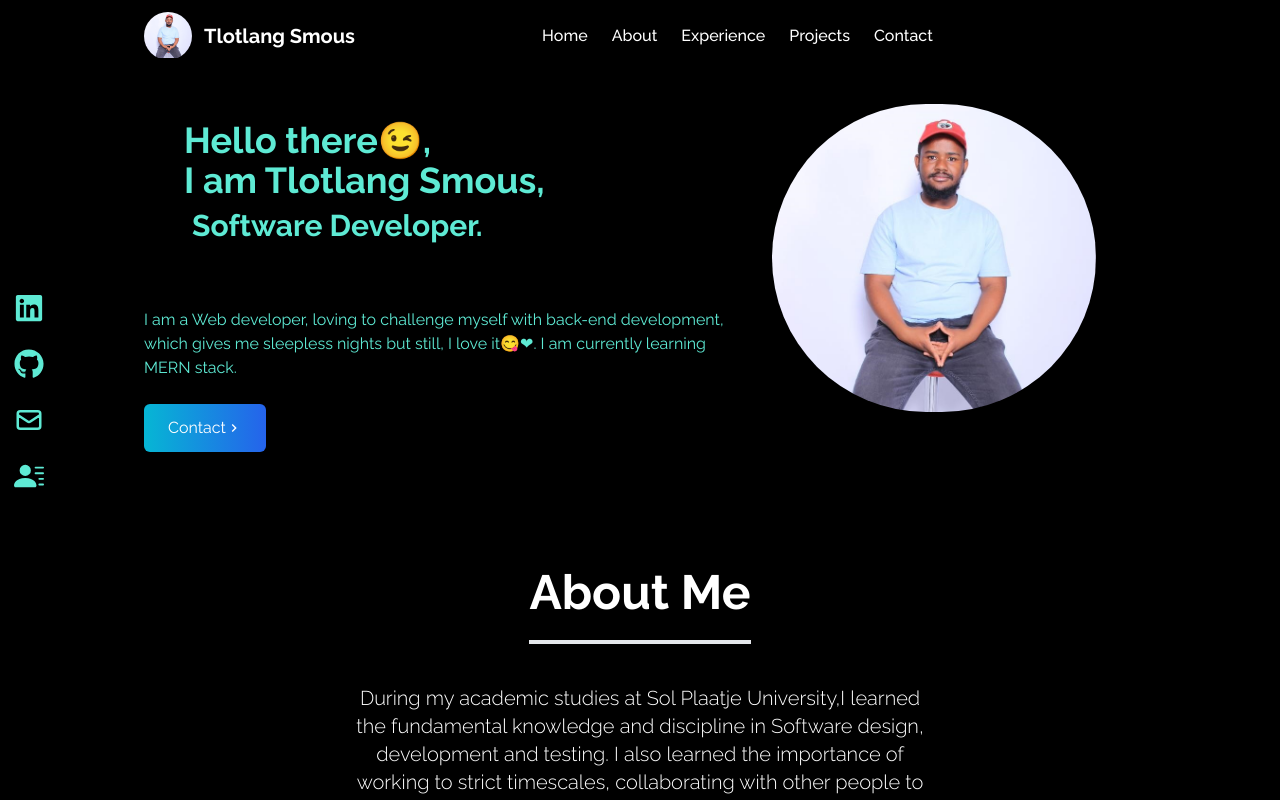
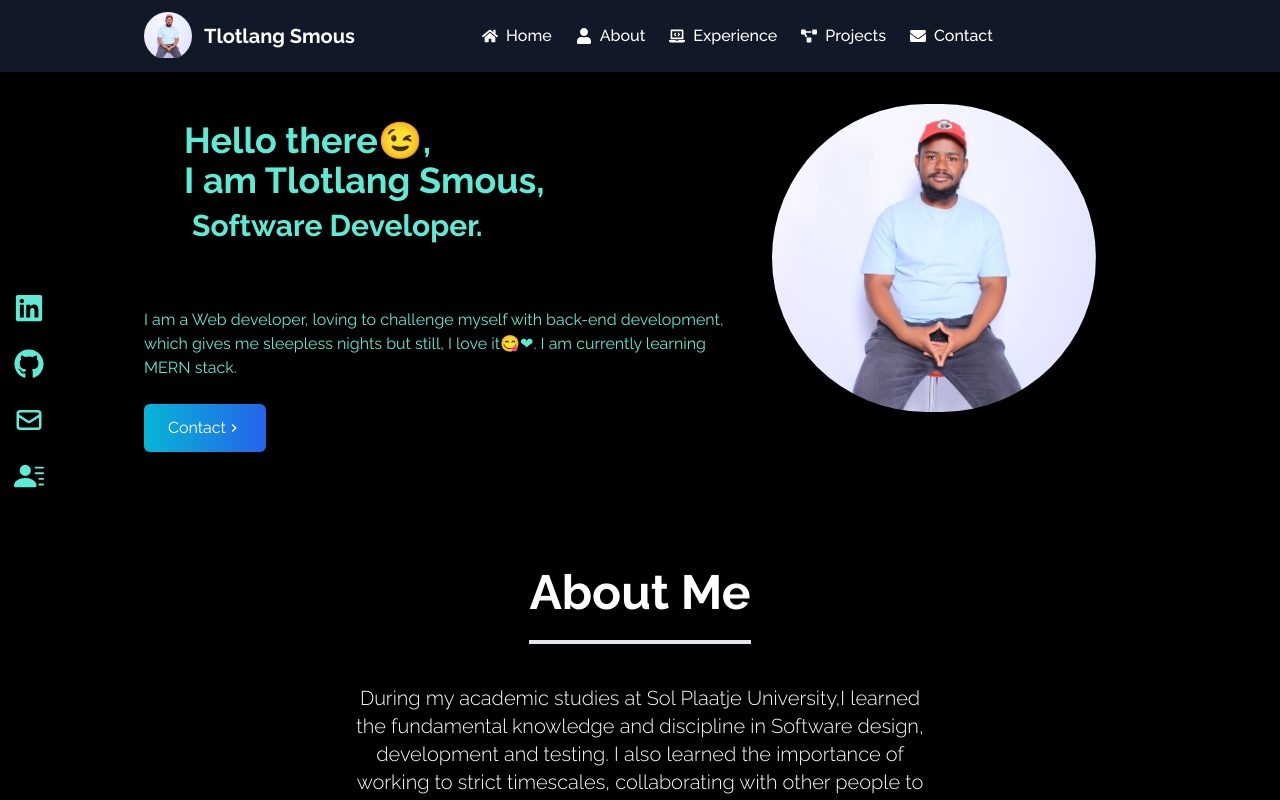
Before and after one commit to Smouzen/tlotlang-portfolio, a React (Create React App) app: page / in a window 1280 px wide. Shown: the top 800 px of the page. Built offline with nearby package versions, Linux system fonts and the light colour scheme.

Commit message:
Added icons (FaHome, FaUser, FaLaptopCode, FaProjectDiagram, FaEnvelope) to represent each section

```diff
--- a/src/components/NavBar.jsx
+++ b/src/components/NavBar.jsx
@@ -1,5 +1,5 @@
 import React, { useState } from "react";
-import { FaBars, FaTimes} from "react-icons/fa";
+import { FaBars, FaTimes, FaHome, FaUser, FaLaptopCode, FaProjectDiagram, FaEnvelope } from "react-icons/fa";
 import { Link } from "react-scroll";
 import smous from "../logopng/smous.jpeg";
 
@@ -8,16 +8,16 @@ const NavBar = () => {
   const [darkMode, setDarkMode] = useState(false);
 
   const links = [
-    { id: 1, link: "home" },
-    { id: 2, link: "about" },
-    { id: 3, link: "experience" },
-    { id: 4, link: "projects" },
-    { id: 5, link: "contact" },
+    { id: 1, link: "home", icon: <FaHome /> },
+    { id: 2, link: "about", icon: <FaUser /> },
+    { id: 3, link: "experience", icon: <FaLaptopCode /> },
+    { id: 4, link: "projects", icon: <FaProjectDiagram /> },
+    { id: 5, link: "contact", icon: <FaEnvelope /> },
   ];
 
   return (
     <header
-      className={`fixed w-full z-50 transition-all duration-300bg-gray-900 text-white shadow-md rounded-lg bg-black `}
+      className={`fixed w-full z-50 transition-all duration-300 bg-gray-900 text-white shadow-md`}
     >
       <div className="max-w-screen-lg mx-auto flex justify-between items-center px-4 py-3">
         {/* Logo */}
@@ -30,11 +30,12 @@ const NavBar = () => {
 
         {/* Desktop Links */}
         <ul className="hidden md:flex space-x-6">
-          {links.map(({ id, link }) => (
+          {links.map(({ id, link, icon }) => (
             <li
               key={id}
-              className="capitalize font-medium hover:text-teal-500 transition duration-200"
+              className="capitalize font-medium flex items-center space-x-2 hover:text-teal-500 transition duration-200"
             >
+              {icon}
               <Link to={link} smooth duration={500}>
                 {link}
               </Link>
@@ -66,11 +67,12 @@ const NavBar = () => {
             darkMode ? "bg-gray-900 text-white" : "bg-white text-gray-900"
           }`}
         >
-          {links.map(({ id, link }) => (
+          {links.map(({ id, link, icon }) => (
             <li
               key={id}
-              className="capitalize py-6 text-2xl font-medium hover:text-teal-500 transition duration-200"
+              className="capitalize py-6 text-2xl font-medium flex items-center space-x-2 hover:text-teal-500 transition duration-200"
             >
+              {icon}
               <Link
                 to={link}
                 smooth
```
